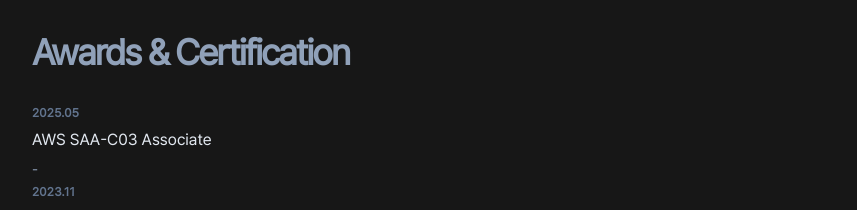
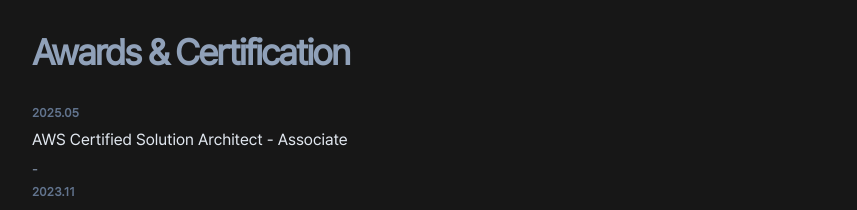
Before and after one commit to hyeonki-min/homepage, a Next.js app: page / in a window 1280 px wide. Shown: the part 2820-3030 px from the top of the page, without its empty margins (208-1065 px from the left). Built offline with nearby package versions, Linux system fonts and the light colour scheme.

Commit message:
fix: change certified name

```diff
--- a/app/components/awards.tsx
+++ b/app/components/awards.tsx
@@ -11,7 +11,7 @@
       </header>
       <div>
       <h3 className="font-medium leading-snug text-slate-200">
-      AWS SAA-C03 Associate
+      AWS Certified Solution Architect - Associate
       </h3>
       <p className="mt-2 text-sm leading-normal">-</p>
       </div>
```
